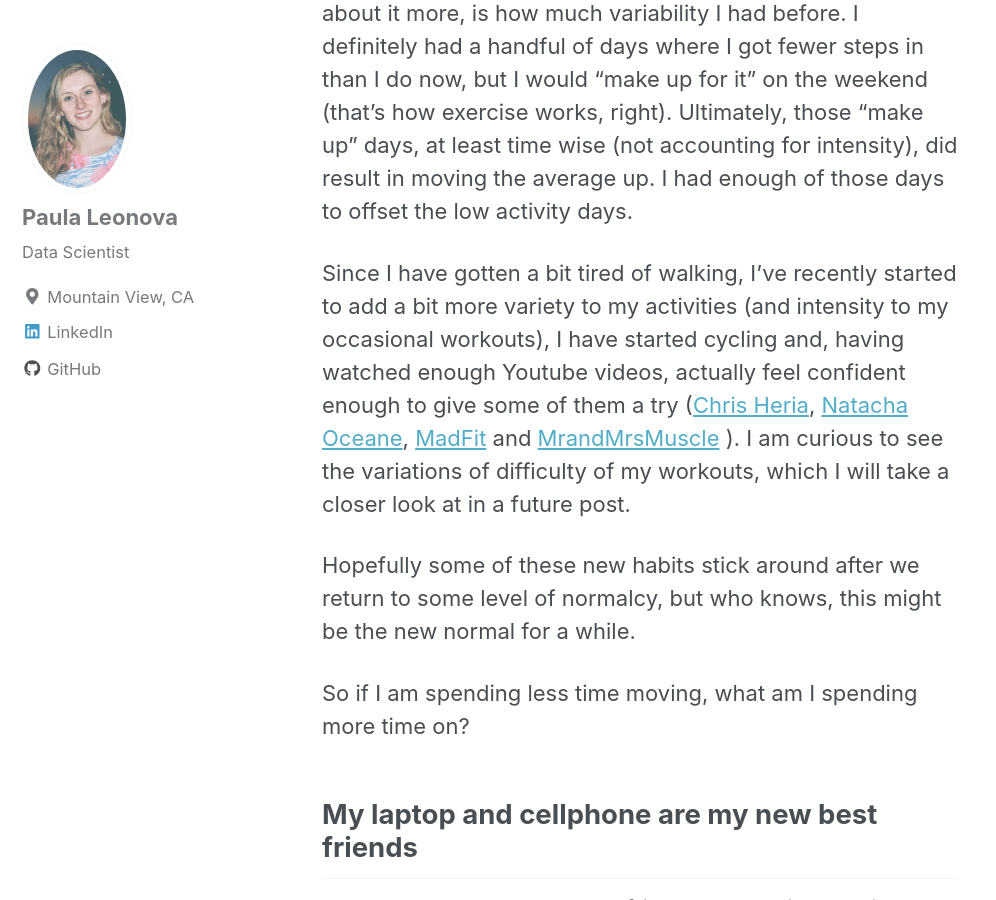
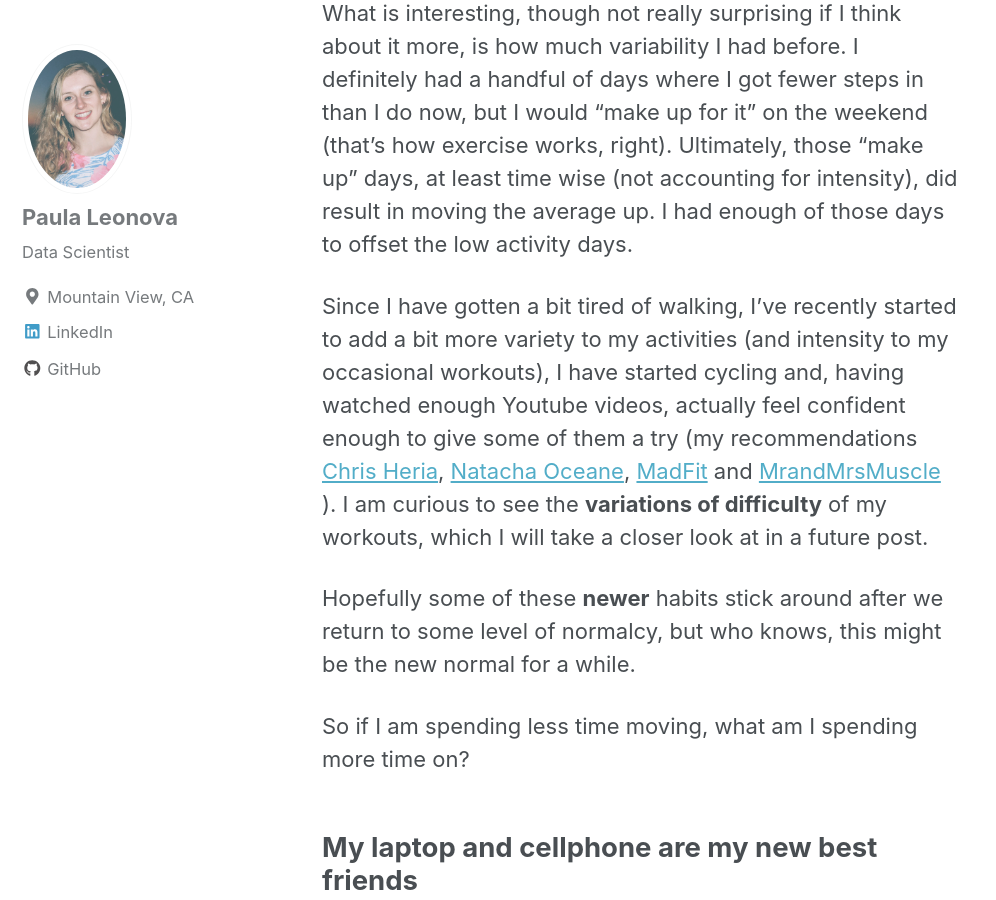
Before and after one commit to pleonova/pleonova.github.io, a Jekyll site: the page built from _posts/2020-05-16-shelter-in-place.md, in a window 1280 px wide and 900 px high, scrolled down 3338 px. Shown: the whole window, without its empty margins (0-996 px from the left). Built offline with Jekyll 4.4.1, drawn with Linux system fonts in a browser that asks for light colours; nearby versions of some CDN libraries; some of the changed text lies outside the part shown.

```diff
--- a/_posts/2020-05-16-shelter-in-place.md
+++ b/_posts/2020-05-16-shelter-in-place.md
@@ -43,9 +43,9 @@ Just eyeballing the chart below, the two density plots don't look all *that* dif
 
 What is interesting, though not really surprising if I think about it more, is how much variability I had before. I definitely had a handful of days where I got fewer steps in than I do now, but I would "make up for it" on the weekend (that's how exercise works, right). Ultimately, those "make up" days, at least time wise (not accounting for intensity), did result in moving the average up. I had enough of those days to offset the low activity days.
 
-Since I have gotten a bit tired of walking, I've recently started to add a bit more variety to my activities (and intensity to my occasional workouts), I have started cycling and, having watched enough Youtube videos, actually feel confident enough to give some of them a try ([Chris Heria](https://www.youtube.com/channel/UCaBqRxHEMomgFU-AkSfodCw), [Natacha Oceane](https://www.youtube.com/channel/UCjfG0dyMUiqKleUnkX6zBrA), [MadFit](https://www.youtube.com/channel/UCpQ34afVgk8cRQBjSJ1xuJQ) and [MrandMrsMuscle](https://mrandmrsmuscle.com/pages/workouts) ). I am curious to see the variations of difficulty of my workouts, which I will take a closer look at in a future post.
+Since I have gotten a bit tired of walking, I've recently started to add a bit more variety to my activities (and intensity to my occasional workouts), I have started cycling and, having watched enough Youtube videos, actually feel confident enough to give some of them a try (my recommendations [Chris Heria](https://www.youtube.com/channel/UCaBqRxHEMomgFU-AkSfodCw), [Natacha Oceane](https://www.youtube.com/channel/UCjfG0dyMUiqKleUnkX6zBrA), [MadFit](https://www.youtube.com/channel/UCpQ34afVgk8cRQBjSJ1xuJQ) and [MrandMrsMuscle](https://mrandmrsmuscle.com/pages/workouts) ). I am curious to see the **variations of difficulty** of my workouts, which I will take a closer look at in a future post.
 
-Hopefully some of these new habits stick around after we return to some level of normalcy, but who knows, this might be the new normal for a while.
+Hopefully some of these **newer** habits stick around after we return to some level of normalcy, but who knows, this might be the new normal for a while.
 
 So if I am spending less time moving, what am I spending more time on?
 
```
Also changed, not shown: other parts of _posts/2020-05-16-shelter-in-place.md (+2 -2 lines).
